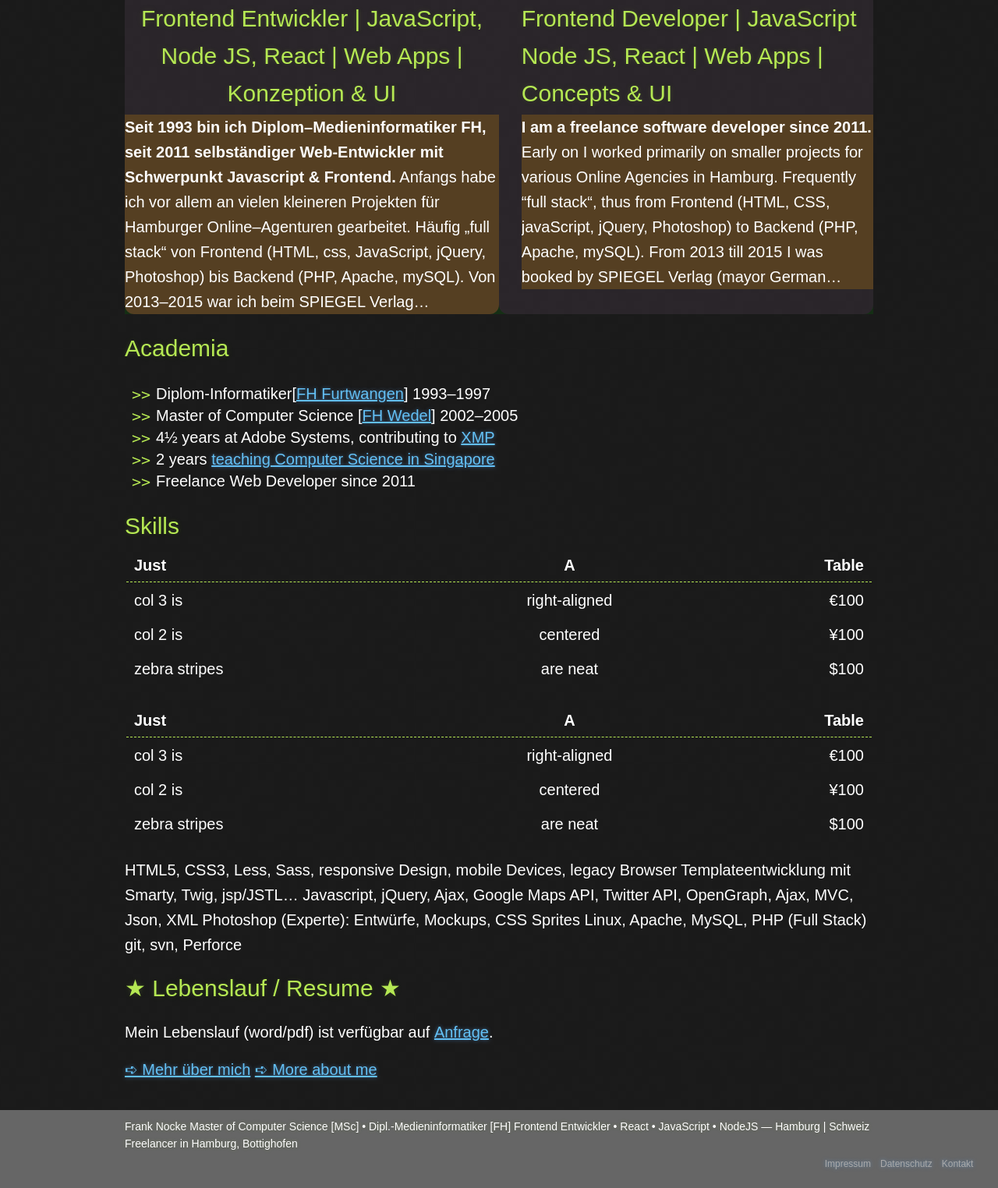
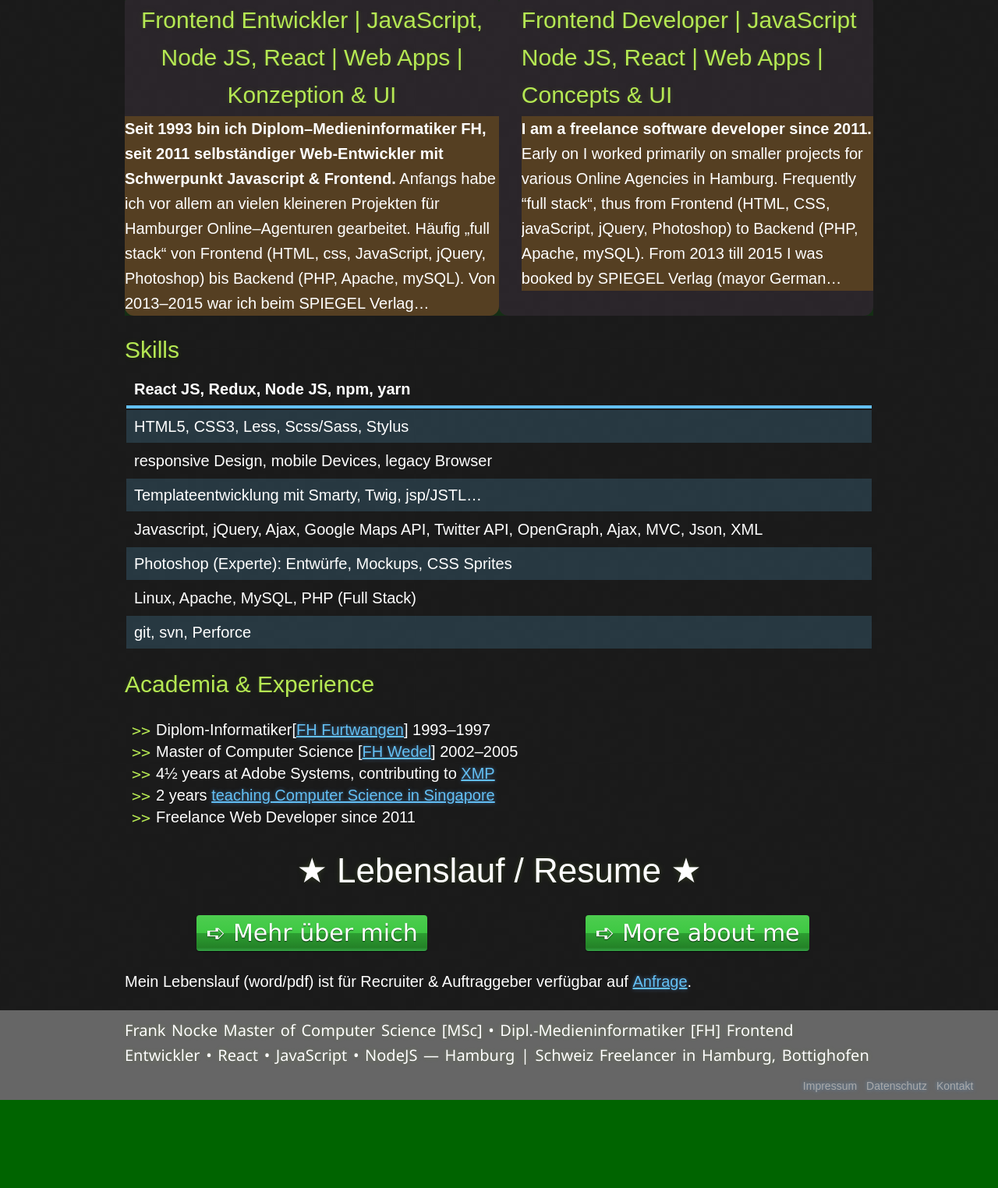
Before and after one commit to nocke/jekyll.nocke.de, a Jekyll site: the page built from index.md, in a window 1280 px wide, cut to the strip 617-2141 px from the top of the page. Shown: the whole strip at 78% size. Built offline with Jekyll 4.4.1, drawn with Linux system fonts in a browser that asks for light colours; some web fonts are replaced; after the commit the page ends 2028 px from its top, so only the background shows below that.

Commit message:
color fiddling, h1fancy bodyclass, ...

```diff
--- a/_sass/common.sass
+++ b/_sass/common.sass
@@ -107,16 +107,23 @@ h1, .h1, h2, .h2, h3, .h3, h4, .h4, h5, .h5, h6, .h6
   text-shadow: 0 1px 1px rgba(0, 0, 0, 0.1), 0 0 5px rgba(181, 232, 83, 0.1), 0 0 10px rgba(181, 232, 83, 0.1)
   -webkit-font-smoothing: antialiased
 
-  &.fancy, .fancy &
+  &.fancy, .fancy &,
     font-weight: 400
     font-family: Pacifico, Segoe, "Segoe UI", sans-serif
+
+body.h1fancy h1, body.h1fancy .h1
+  font-weight: 400
+  font-family: Pacifico, Segoe, "Segoe UI", sans-serif
+
 
 h1, .h1
   text-align: center
   font-size: 44px
   &.fancy, .fancy &
+  @at-root body.h1fancy &
     font-size: 90px
     word-spacing: .12em
+
 
 h2, .h2
   color: $green
@@ -181,11 +188,13 @@ table
   width: 100%
   margin: 0 0 20px 0
 
-
 th
   text-align: left
-  border-bottom: 1px dashed $hackerGreen
+  border-bottom: 4px solid $hackerBlue
   padding: 5px 10px
 
 td
   padding: 5px 10px
+
+tr:nth-child(odd) td
+  background: rgba( $hackerBlue, .18)
--- a/_sass/section_footer.sass
+++ b/_sass/section_footer.sass
@@ -8,17 +8,18 @@ footer
   min-height: $footerHeight
 
   .teaserbox
-    @extend .h3, .wrap
+    @extend .h3, .wrap, .fancy
     padding: 10px
     border: 1px
-    font-size: 1.4rem
+    font-size: 2rem !important
 
   .menu
     text-align: right
-    padding-right: 2%
+    padding: 1px 2% 6px 0
     font-size: 0
     a
-      font-size: 1.2rem
+      font-size: 14px
+      line-height: initial
       color: $grayMed
       text-decoration: none
       padding: 4px 6px
--- a/_sass/section_header.sass
+++ b/_sass/section_header.sass
@@ -7,13 +7,13 @@ header
   top: 0
   width: 100%
   z-index: 20
-  background: $gray
-  border-bottom: 4px solid darken($gray, 10%)
+  background: $gray2
+  border-bottom: 4px solid $gray1
   height: $headerHeight
 
   .header-image
     height: $headerImageHeight
-    background: $grayDark
+    background: $darkblue
     overflow: hidden
     .zoomer
       width: 100%
@@ -44,9 +44,9 @@ header
     a
       color: $grayLight
       text-decoration: none
-      padding: 9px 10px
+      padding: 6px 10px
+      margin: 2px 0
       +radiusL
-      margin: 0
     li.active a
       background: white
       color: black
@@ -57,7 +57,10 @@ header
 
     .fav
       span, span::before
-        color: $grayLight
+        color: $gray5
         line-height: 0 !important
         padding: 0 !important
         margin: 0 !important
+      &.active span::before
+        color: $orange
+        @extend .zbounce2
--- a/_sass/variables.sass
+++ b/_sass/variables.sass
@@ -1,11 +1,12 @@
 // common variables
 
-$headerHeight: 180px
+$headerHeight: 182px
 $footerHeight: 100px
 
 // common vertical and horizontal padding around desktop resolutions
 $pad: 20
 
+// TODO replace by grays below
 $grayDark: #333
 $gray: #666
 $grayMed: #aaa
@@ -16,3 +17,23 @@ $hackerBlue:  #63c0f5
 
 $radiusL: 12px
 $radiusS: 4px
+
+// Solarized colors
+$darkblue:    #002b36 // dark blue-ish
+$darkcyan:    #073642 // dark cyan-ish
+$gray2:       #586e75
+$gray1:       darken($gray2, 20%)
+$gray3:       #657b83
+$gray4:       #839496
+$gray5:       #93a1a1
+$gray6:       #eee8d5
+$gray7:       #FDF6e3
+
+$yellow:      #b58900
+$orange:      #cb4b16
+$red:         #dc322f
+$magenta:     #d33682
+$violet:      #6c71c4
+$blue:        #268bd2
+$cyan:        #2aa198
+$green:       #859900
--- a/index.md
+++ b/index.md
@@ -4,8 +4,8 @@ bodyclass: home
 ---
 
 <div class='multi-col'>
-    <div class='col h1 center zbounce1'>Herzlich willkommen</div>
-    <div class='col h1 center zdrop1'>Welcome</div>
+    <div class='col h1 fancy center zbounce1'>Herzlich willkommen</div>
+    <div class='col h1 fancy center zdrop1'>Welcome</div>
 </div>
 
 
@@ -30,8 +30,19 @@ bodyclass: home
 
 </section>
 
+## Skills
 
-## Academia
+| React JS, Redux, Node JS, npm, yarn |
+| --- |
+| HTML5, CSS3, Less, Scss/Sass, Stylus |
+| responsive Design, mobile Devices, legacy Browser |
+| Templateentwicklung mit Smarty, Twig, jsp/JSTL… |
+| Javascript, jQuery, Ajax, Google Maps API, Twitter API, OpenGraph, Ajax, MVC, Json, XML |
+| Photoshop (Experte): Entwürfe, Mockups, CSS Sprites |
+| Linux, Apache, MySQL, PHP (Full Stack) |
+| git, svn, Perforce |
+
+## Academia &amp; Experience
 
 * Diplom-Informatiker[[FH Furtwangen](https://www.hs-furtwangen.de/studierende/fakultaeten/digitale-medien/medieninformatik-bsc.html)] 1993–1997
 * Master of Computer Science [[FH Wedel](http://www.fh-wedel.de/)] 2002–2005
@@ -39,33 +50,15 @@ bodyclass: home
 * 2 years [teaching Computer Science in Singapore](http://www.np.edu.sg/ict/Pages/default.aspx)
 * Freelance Web Developer since 2011
 
-## Skills
+<h2 class='h1'>★ Lebenslauf / Resume ★</h2>
 
-| Just          | A             | Table |
-| ------------- |:-------------:| -----:|
-| col 3 is      | right-aligned | €100  |
-| col 2 is      | centered      | ¥100  |
-| zebra stripes | are neat      | $100  |
+<div class='multi-col'>
+    <div class='col h1 center zbounce1'>
+        <button class='button-cta'>➪ Mehr über mich</button>
+    </div>
+    <div class='col h1 center zdrop1'>
+        <button class='button-cta'>➪ More about me</button>
+    </div>
+</div>
 
-| Just          | A             | Table |
-| ------------- |:-------------:| -----:|
-| col 3 is      | right-aligned | €100  |
-| col 2 is      | centered      | ¥100  |
-| zebra stripes | are neat      | $100  |
-
-
-HTML5, CSS3, Less, Sass,
-responsive Design, mobile Devices, legacy Browser
-Templateentwicklung mit Smarty, Twig, jsp/JSTL…
-Javascript, jQuery, Ajax, Google Maps API, Twitter API, OpenGraph, Ajax, MVC, Json, XML
-Photoshop (Experte): Entwürfe, Mockups, CSS Sprites
-Linux, Apache, MySQL, PHP (Full Stack)
-git, svn, Perforce
-
-
-## ★ Lebenslauf / Resume ★
-
-Mein Lebenslauf (word/pdf) ist verfügbar auf <a href='/kontakt/'>Anfrage</a>.
-
-[➪ Mehr über mich]({% link _pages/werdegang-deutsch.md %})
-[➪ More about me]({% link _pages/resume-english.md %})
+Mein Lebenslauf (word/pdf) ist für Recruiter & Auftraggeber verfügbar auf <a href='/kontakt/'>Anfrage</a>.
```
Also changed, not shown: _pages/favorites.md (+5 -2 lines).
